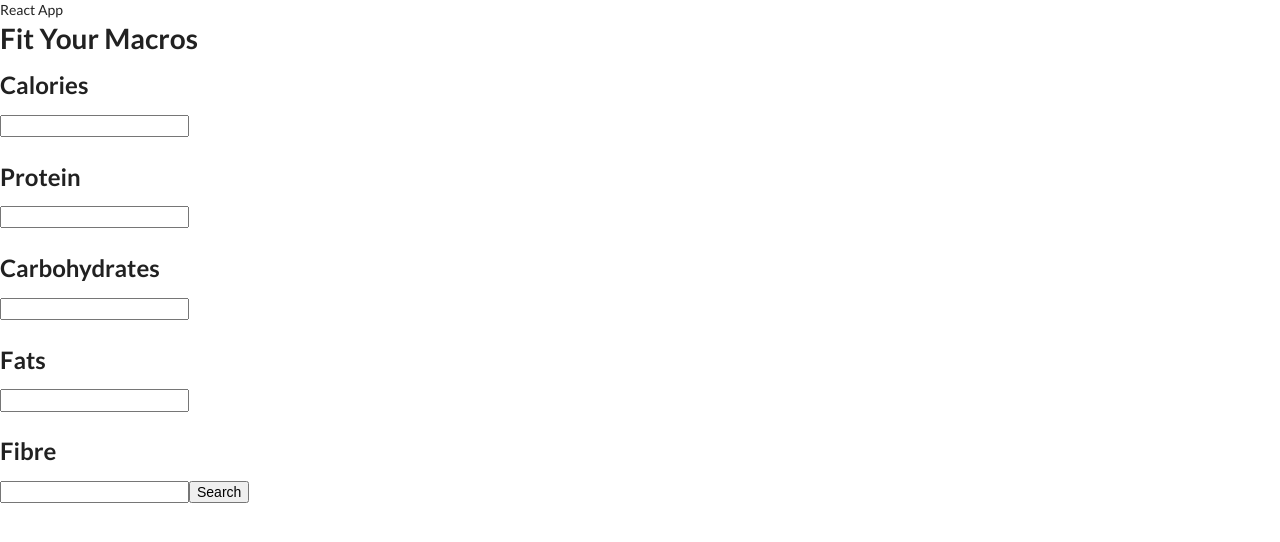
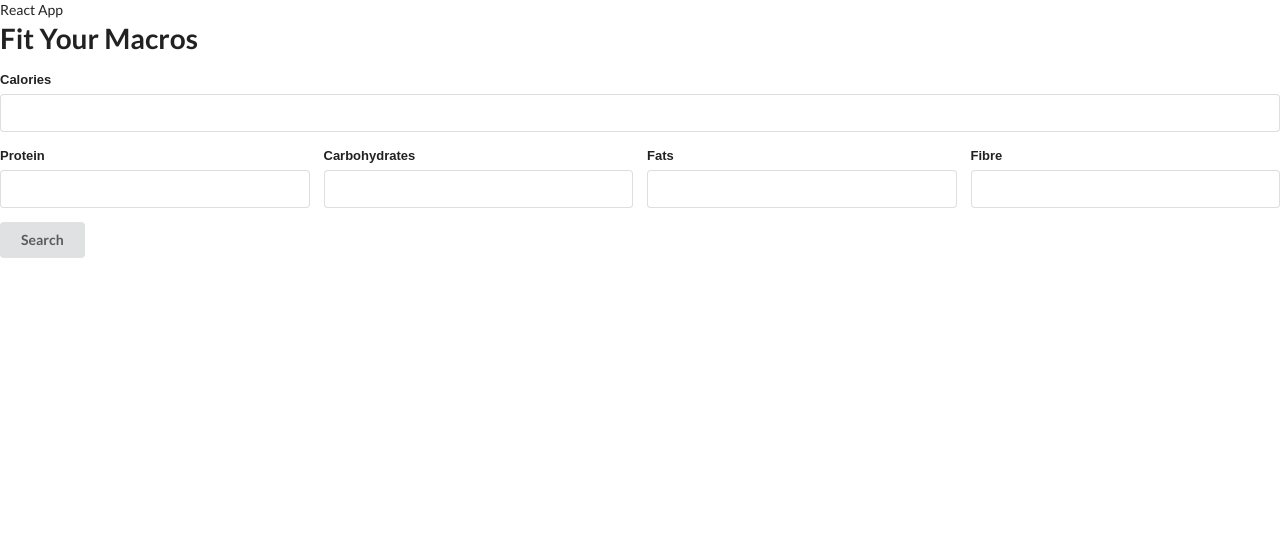
Before and after one commit to JohnKeatley/fitYourMacros, a React (Create React App) app: page / in a window 1280 px wide. Shown: the top 542 px of the page. Built offline with nearby package versions, Linux system fonts and the light colour scheme.

Commit message:
Adding styling to form

```diff
--- a/src/App.js
+++ b/src/App.js
@@ -48,35 +48,53 @@ export default function App() {
           e.preventDefault();
           handleFormSubmit(macros);
         }}
+        className="ui form"
       >
-        {/* <FormInput name="Calories" callback={setMacros} value={macros} />
-        <FormInput name="Protein" callback={setMacros} value={macros} />
-        <FormInput name="Carbohydrates" callback={setMacros} value={macros} />
-        <FormInput name="Fats" callback={setMacros} value={macros} />
-        <FormInput name="Fibre" callback={setMacros} value={macros} /> */}
-        <h2>Calories</h2>
+        <div className="field">
+          <label htmlFor="calories">Calories</label>
           <input
+            id="calories"
             onChange={(e) => setMacros({ ...macros, calories: e.target.value })}
           />
-        <h2>Protein</h2>
+        </div>
+        <div className="fields">
+          <div className="four wide field">
+            <label htmlFor="protein">Protein</label>
             <input
-          onChange={(e) => setMacros({ ...macros, protein: e.target.value })}
+              id="protein"
+              onChange={(e) =>
+                setMacros({ ...macros, protein: e.target.value })
+              }
             />
-        <h2>Carbohydrates</h2>
+          </div>
+          <div className="four wide field">
+            <label htmlFor="carbs">Carbohydrates</label>
             <input
+              id="carbs"
               onChange={(e) =>
                 setMacros({ ...macros, carbohydrates: e.target.value })
               }
             />
-        <h2>Fats</h2>
+          </div>
+          <div className="four wide field">
+            <label htmlFor="fats">Fats</label>
             <input
+              id="fats"
               onChange={(e) => setMacros({ ...macros, fats: e.target.value })}
             />
-        <h2>Fibre</h2>
+          </div>
+          <div className="four wide field">
+            <label htmlFor="fibre">Fibre</label>
             <input
+              id="fibre"
               onChange={(e) => setMacros({ ...macros, fibre: e.target.value })}
             />
-        <button>Search</button>
+          </div>
+        </div>
+        <button type="submit" className="ui button">
+          Search
+        </button>
+      </form>
       {recipes &&
         recipes.map(
           ({ image, title, calories, carbs, protein, fat, fibre, id }) => {
@@ -94,7 +112,6 @@ export default function App() {
             );
           }
         )}
-      </form>
     </div>
   );
 }
```
Lines whose indentation alone changed are shown as unchanged.
